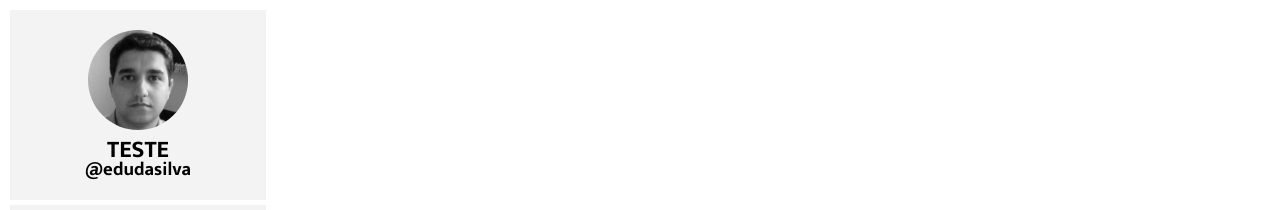
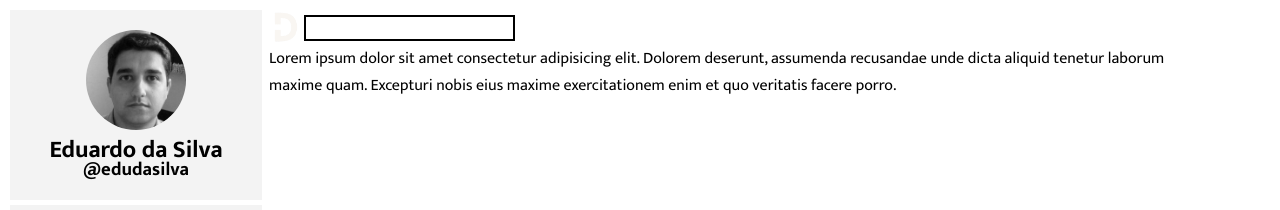
Before and after one commit to Lojas-P10/P10Administracao, a Vue app in the folder FrontEnd/: page / in a window 1280 px wide. Shown: the top 210 px of the page. Built offline with nearby package versions, Linux system fonts and the light colour scheme; some icons are missing.

Commit message:
Começando a main do Dashboard

```diff
--- a/FrontEnd/src/assets/main.css
+++ b/FrontEnd/src/assets/main.css
@@ -16,3 +16,9 @@ body {
 body {
   padding: 10px;
 }
+#app {
+  display: flex;
+}
+main {
+  width: 75%;
+}
--- a/FrontEnd/src/components/MenuLateral.vue
+++ b/FrontEnd/src/components/MenuLateral.vue
@@ -6,7 +6,7 @@ export default {}
   <nav>
     <div class="perfil-usuario">
       <img src="/src/assets/img/edudasilva.jpeg" alt="Foto do usuário" />
-      <h2>TESTE</h2>
+      <h2>Eduardo da Silva</h2>
       <h3>@edudasilva</h3>
     </div>
     <div class="links">
@@ -51,9 +51,9 @@ export default {}
 </template>
 <style scoped>
 nav {
-  position: fixed;
   height: 97%;
   width: 20%;
+  margin-right: 7px;
   background-color: #f3f3f3;
 }
 nav img {
--- a/FrontEnd/src/views/HomeView.vue
+++ b/FrontEnd/src/views/HomeView.vue
@@ -1,3 +1,29 @@
 <script setup></script>
 
-<template>a</template>
+<template>
+  <main>
+    <div class="pesquisa">
+        <img src="src/assets/img/logo.png" alt="">
+        <input type="text">
+    </div>
+    <p>
+      Lorem ipsum dolor sit amet consectetur adipisicing elit. Dolorem deserunt, assumenda
+      recusandae unde dicta aliquid tenetur laborum maxime quam. Excepturi nobis eius maxime
+      exercitationem enim et quo veritatis facere porro.
+    </p>
+  </main>
+</template>
+<style scoped>
+main .pesquisa {
+    display: flex;
+    align-items: center;
+}
+main .pesquisa img {
+    width: 35px;
+    height: 35px;
+}
+main .pesquisa input {
+    border: 2px solid;
+
+}
+</style>
```
